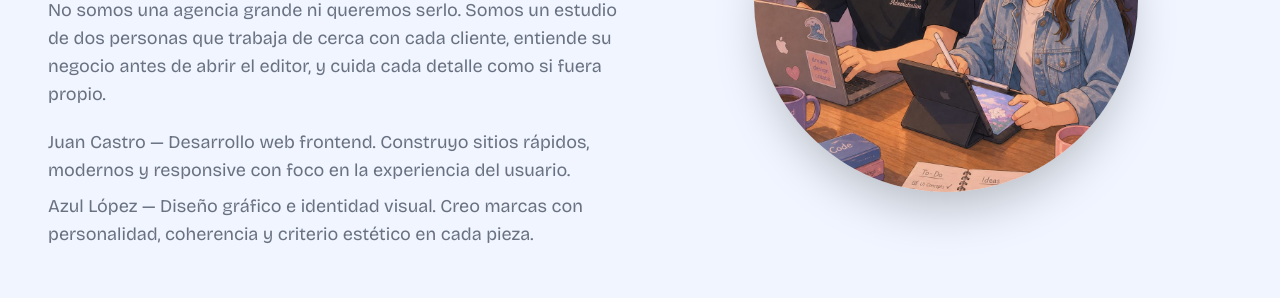
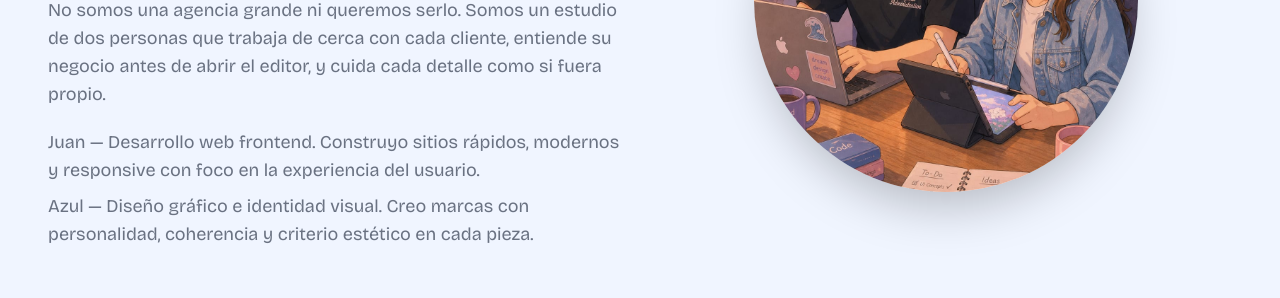
Before and after one commit to CasJuan/velaz-agency, a React (Vite) app: page / in a window 1280 px wide. Shown: the part 2000-2298 px from the top of the page. Built offline with nearby package versions, Linux system fonts and the light colour scheme.

Commit message:
cambio de nombre para que no este el completo

```diff
--- a/src/sections/Nosotros.jsx
+++ b/src/sections/Nosotros.jsx
@@ -19,8 +19,8 @@ export const Nosotros = () => {
                     <p className="text-lg text-gray-500">Velaz nació de una idea simple: unir lo que cada uno sabe hacer bien y ponerlo al servicio de quienes quieren crecer. Juan del lado del código, Azul del lado del diseño, y los dos con las mismas ganas de emprender y construir algo propio.</p>
                     <p className="text-lg text-gray-500">No somos una agencia grande ni queremos serlo. Somos un estudio de dos personas que trabaja de cerca con cada cliente, entiende su negocio antes de abrir el editor, y cuida cada detalle como si fuera propio.</p>
                     <ul className="flex flex-col items-start justify-center gap-2">
-                        <li className="text-lg text-gray-500">Juan Castro — Desarrollo web frontend. Construyo sitios rápidos, modernos y responsive con foco en la experiencia del usuario.</li>
-                        <li className="text-lg text-gray-500">Azul López — Diseño gráfico e identidad visual. Creo marcas con personalidad, coherencia y criterio estético en cada pieza.</li>
+                        <li className="text-lg text-gray-500">Juan — Desarrollo web frontend. Construyo sitios rápidos, modernos y responsive con foco en la experiencia del usuario.</li>
+                        <li className="text-lg text-gray-500">Azul — Diseño gráfico e identidad visual. Creo marcas con personalidad, coherencia y criterio estético en cada pieza.</li>
                     </ul>
                 </div>
                 <div className="w-full md:w-1/2 flex justify-center items-center mt-8 md:mt-0">
```
